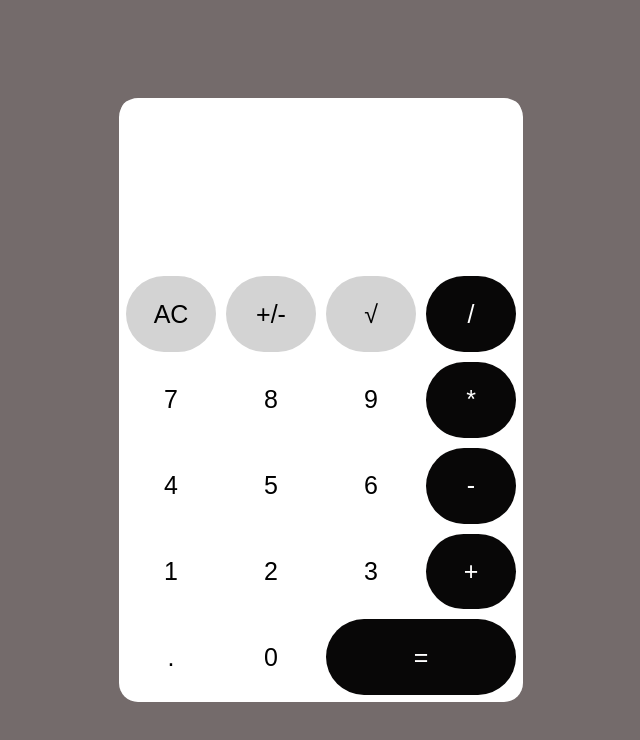
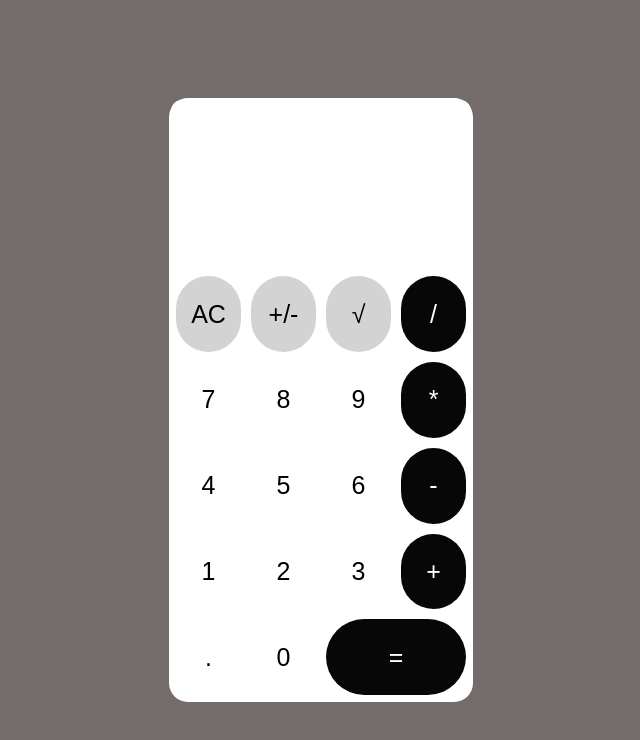
Before and after one commit to JhonatasVictor/Calculadora, a plain HTML site: page index.html in a window 1280 px wide. Shown: the whole page, without its empty margins (319-959 px from the left). Drawn offline with Linux system fonts and the light colour scheme.

Commit message:
atualizei

```diff
--- a/style.css
+++ b/style.css
@@ -13,10 +13,11 @@ body {
 
 
 div {
-    width: 400px;
+    width: 300px;
     height: 600px;
     background-color: white;
     display: grid;
+    max-width: 700px;
     padding: 2px;
     border-radius: 19px;
     grid-template-columns: repeat(4, 2fr);
```
